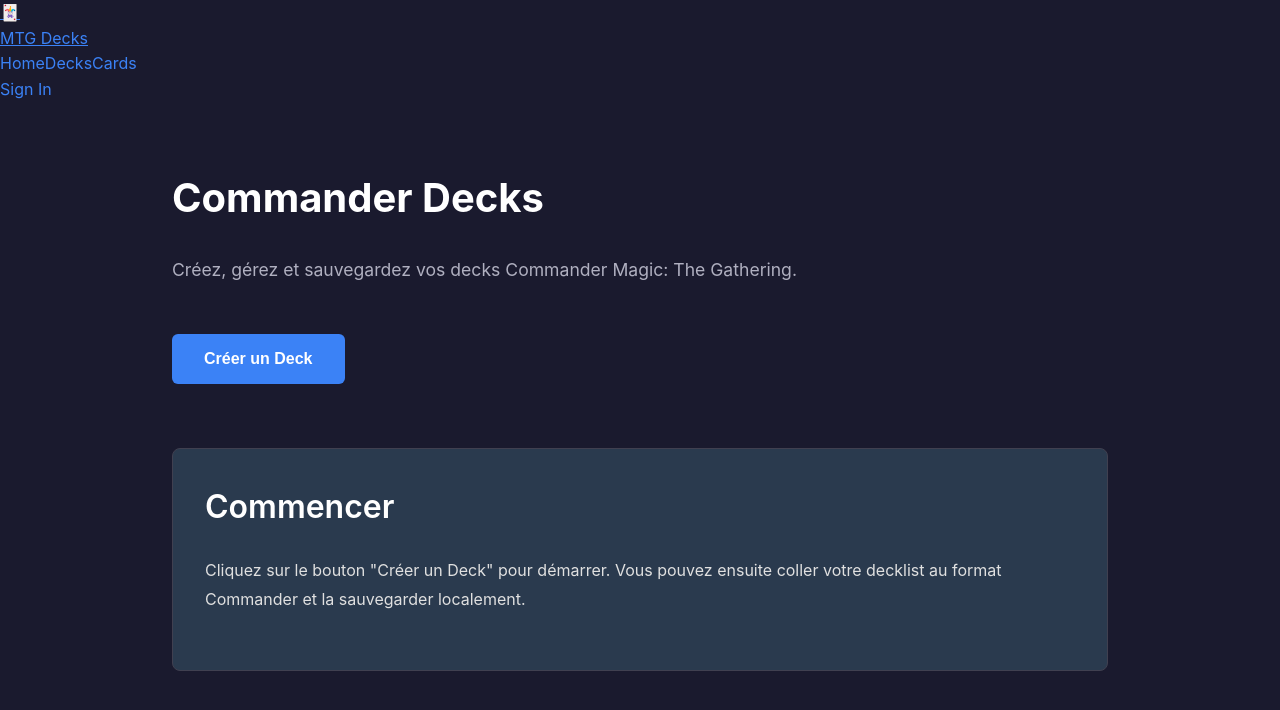
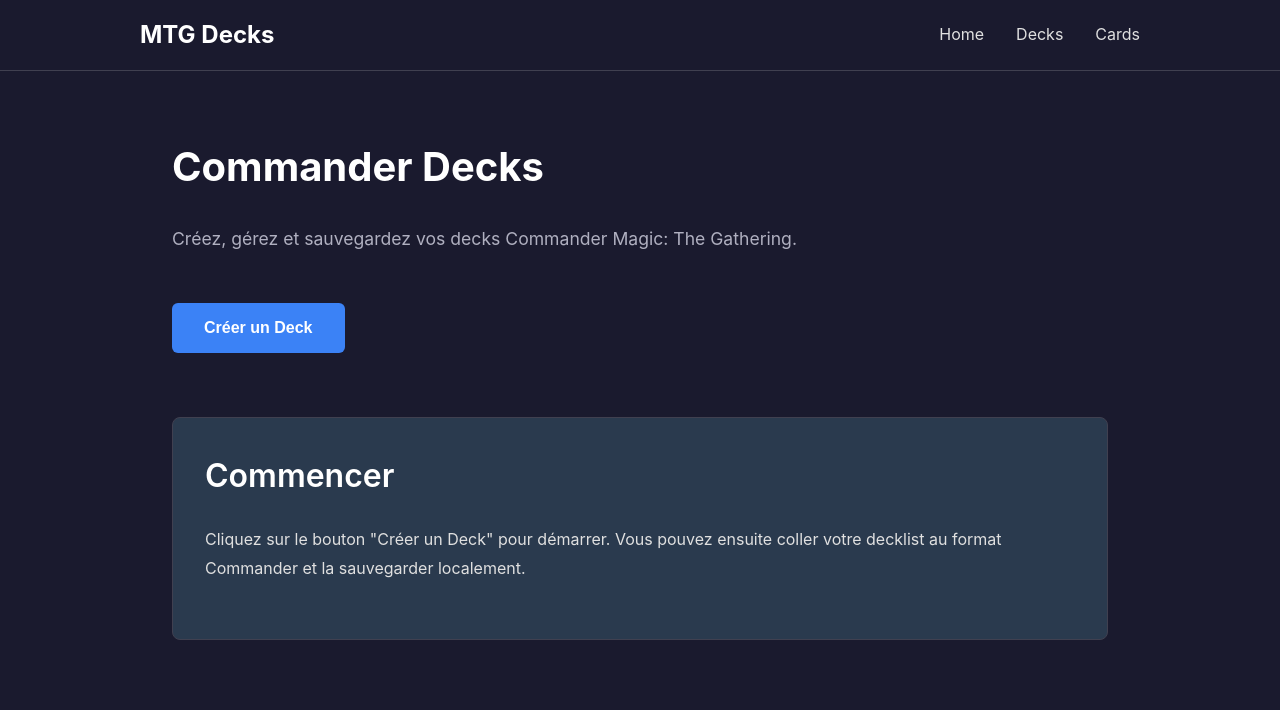
Before and after one commit to Antho-3387/ORM, a Next.js app in the folder orm/: page / in a window 1280 px wide. Shown: the top 710 px of the page. Built offline with nearby package versions, Linux system fonts and the light colour scheme.

Commit message:
Add clean navbar with dark theme

```diff
--- a/orm/components/Navbar.tsx
+++ b/orm/components/Navbar.tsx
@@ -1,95 +1,61 @@
 'use client'
 
 import Link from 'next/link'
-import { useAuth } from '@/lib/auth-context'
-import { useRouter, usePathname } from 'next/navigation'
 
 export function Navbar() {
-  const { isAuthenticated, user, logout } = useAuth()
-  const router = useRouter()
-  const pathname = usePathname()
-
-  const handleLogout = () => {
-    logout()
-    router.push('/')
-  }
-
-  const isActive = (path: string) => pathname === path || pathname.startsWith(`${path}/`)
-
   return (
-    <nav className="sticky top-0 z-50 bg-white border-b border-gray-200">
-      <div className="container-clean py-4 flex items-center justify-between">
+    <nav style={{
+      background: '#1a1a2e',
+      borderBottom: '1px solid #404050',
+      padding: '1rem 2rem',
+      position: 'sticky',
+      top: 0,
+      zIndex: 50
+    }}>
+      <div style={{
+        maxWidth: '1000px',
+        margin: '0 auto',
+        display: 'flex',
+        alignItems: 'center',
+        justifyContent: 'space-between'
+      }}>
         {/* Logo */}
-        <Link href="/" className="flex items-center gap-2 group">
-          <div className="w-8 h-8 bg-indigo-600 rounded-lg flex items-center justify-center">
-            <span className="text-white font-bold text-xl">🃏</span>
-          </div>
-          <span className="text-lg font-bold text-gray-900 group-hover:text-indigo-600 transition hidden md:inline">
+        <Link href="/">
+          <span style={{
+            fontSize: '1.5rem',
+            fontWeight: '700',
+            color: '#ffffff',
+            cursor: 'pointer'
+          }}>
             MTG Decks
           </span>
         </Link>
 
         {/* Navigation Links */}
-        <div className="flex items-center gap-1 md:gap-2">
-          <NavLink
-            href="/"
-            label="Home"
-            isActive={isActive('/')}
-          />
-          <NavLink
-            href="/decks"
-            label="Decks"
-            isActive={isActive('/decks')}
-          />
-          <NavLink
-            href="/cards"
-            label="Cards"
-            isActive={isActive('/cards')}
-          />
-        </div>
-
-        {/* Right - Account */}
-        <div className="flex items-center gap-4">
-          {isAuthenticated ? (
-            <>
-              <span className="text-gray-600 text-sm hidden md:inline">{user?.email}</span>
-              <button
-                onClick={handleLogout}
-                className="px-3 py-1.5 text-sm font-medium text-white bg-red-600 hover:bg-red-700 rounded-lg transition"
-              >
-                Logout
-              </button>
-            </>
-          ) : (
-            <>
-              <Link href="/auth" className="px-3 py-1.5 text-sm font-medium text-white bg-indigo-600 hover:bg-indigo-700 rounded-lg transition">
-                Sign In
-              </Link>
-            </>
-          )}
+        <div style={{
+          display: 'flex',
+          gap: '2rem',
+          alignItems: 'center'
+        }}>
+          <NavLink href="/" label="Home" />
+          <NavLink href="/decks/create" label="Decks" />
+          <NavLink href="/cards" label="Cards" />
         </div>
       </div>
     </nav>
   )
 }
 
-interface NavLinkProps {
-  href: string
-  label: string
-  isActive?: boolean
-}
-
-function NavLink({ href, label, isActive }: NavLinkProps) {
+function NavLink({ href, label }: { href: string; label: string }) {
   return (
-    <Link
-      href={href}
-      className={`px-3 py-2 rounded-lg transition text-sm font-medium ${
-        isActive
-          ? 'bg-indigo-100 text-indigo-600 border border-indigo-300'
-          : 'text-gray-600 hover:text-gray-900 hover:bg-gray-100'
-      }`}
-    >
-      {label}
+    <Link href={href}>
+      <span style={{
+        color: '#e0e0e0',
+        cursor: 'pointer',
+        transition: 'color 0.2s'
+      }} onMouseEnter={(e) => e.currentTarget.style.color = '#3b82f6'} onMouseLeave={(e) => e.currentTarget.style.color = '#e0e0e0'}>
+        {label}
+      </span>
     </Link>
   )
 }
```
